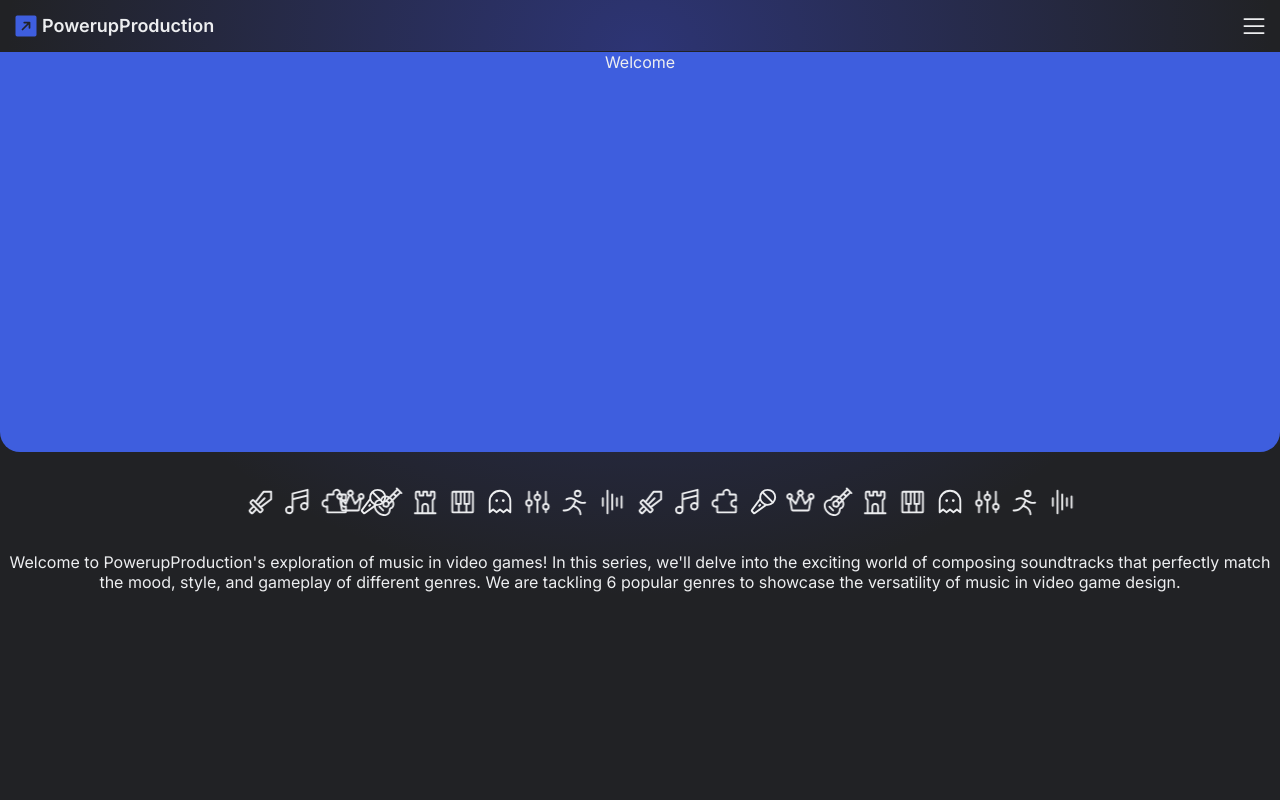
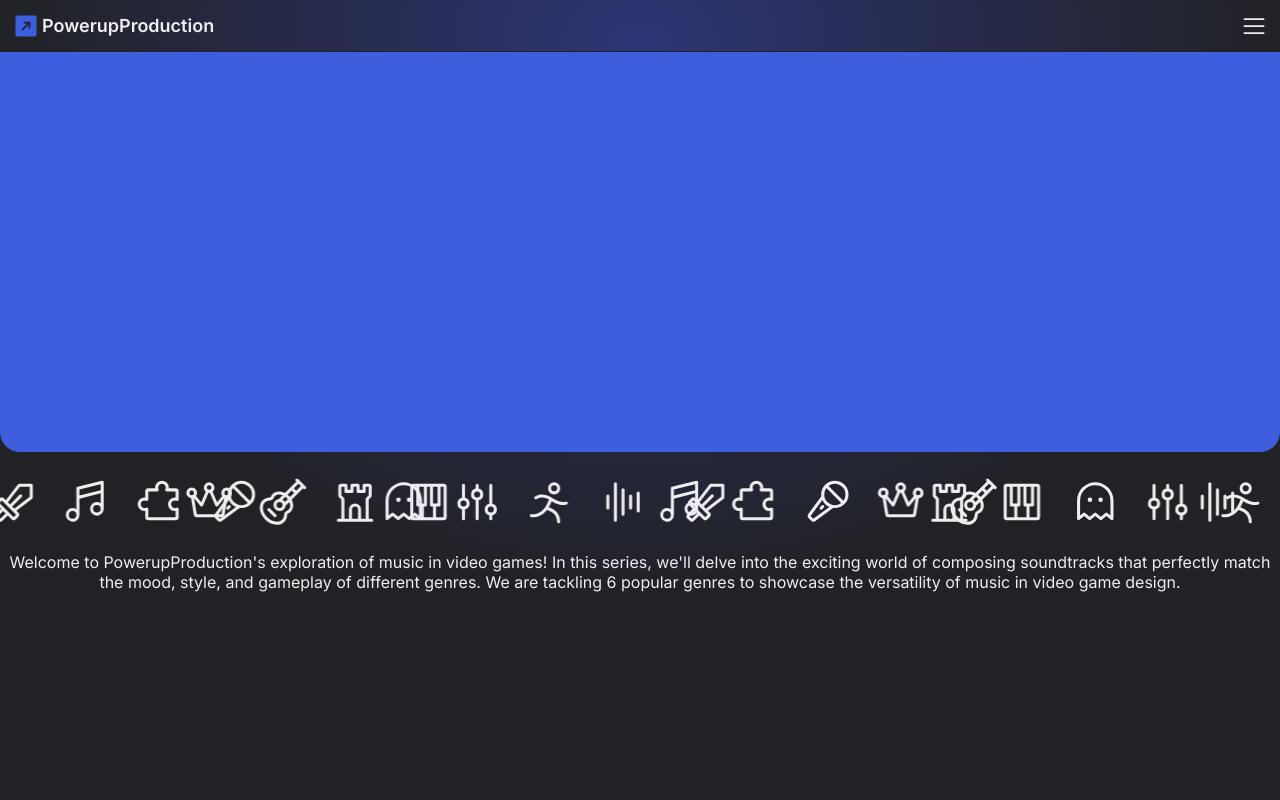
Before and after one commit to mannybennett/PowerupProduction, a React (Vite) app: page / in a window 1280 px wide. Shown: the top 800 px of the page. Built offline with nearby package versions, Linux system fonts and the light colour scheme.

Commit message:
Add guide.css

```diff
--- a/src/components/Guide.tsx
+++ b/src/components/Guide.tsx
@@ -1,12 +1,17 @@
 import data from '../data.json';
+import '../styles/guide.css';
 import { GenreProps } from '../types';
 
 const Guide = ({genre}: GenreProps) => {
   const guideObj = data.genres.find(option => option.name === genre)
 
   return (
-    <div className='guide'>
-      <h3>{guideObj?.name}</h3>
+    <div className='guide-container'>
+      <section className='title'></section>
+      <section className='details'></section>
+      <section className='image'></section>
+      <section className='content'></section>
+      <h2>{guideObj?.name}</h2>
       <h4>{guideObj?.summary}</h4>
       <br />
       <h4>Tips:</h4>
--- a/src/components/Home.tsx
+++ b/src/components/Home.tsx
@@ -47,15 +47,15 @@ const icons = [
 const Home = () => {
   return (
     <div className='home-container'>
-      <section className='welcome-box'>Welcome</section>
+      <section className='welcome-box'></section>
       <div className="animated-icons">
         {icons.map((icon) => {
           const IconComponent = iconComponents[icon.name];
           return (
             <IconComponent
-              size={30}
+              size={100}
               key={icon.name}
-              className={`animated-icon phos phos-${icon.name}`}
+              className='animated-icon'
               style={{ animationDelay: icon.delay }}
            />
           );
--- /dev/null
+++ b/src/styles/guide.css
@@ -0,0 +1,6 @@
+@import '@radix-ui/colors/slate.css';
+@import '@radix-ui/colors/slate-dark.css';
+
+:root {
+  --blue: rgb(62, 94, 222);
+}
--- a/src/styles/home.css
+++ b/src/styles/home.css
@@ -24,12 +24,11 @@
   align-items: center;
   overflow: hidden;
   width: 100%;
-  height: 100px;
   position: relative;
 }
 
 .animated-icon {
-  animation: slideInLeft 5s linear infinite;
+  animation: slideInLeft 1s linear infinite;
 }
 
 @keyframes slideInLeft {
```
